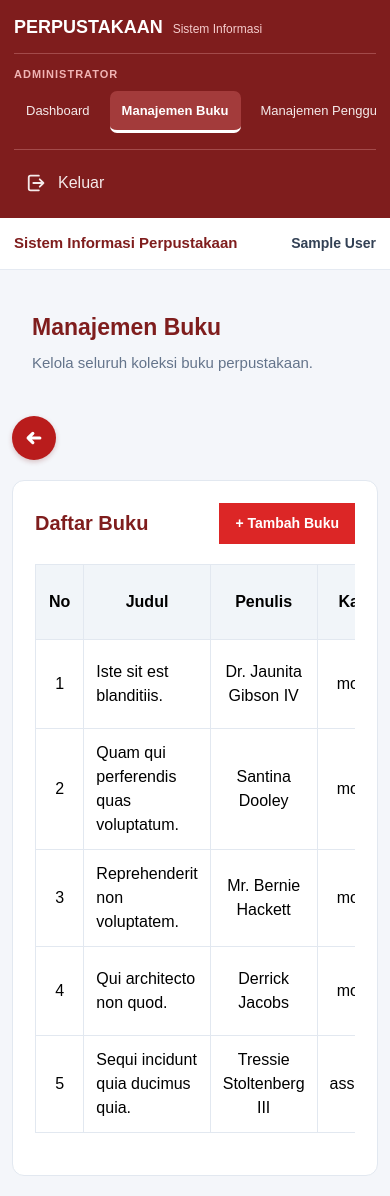
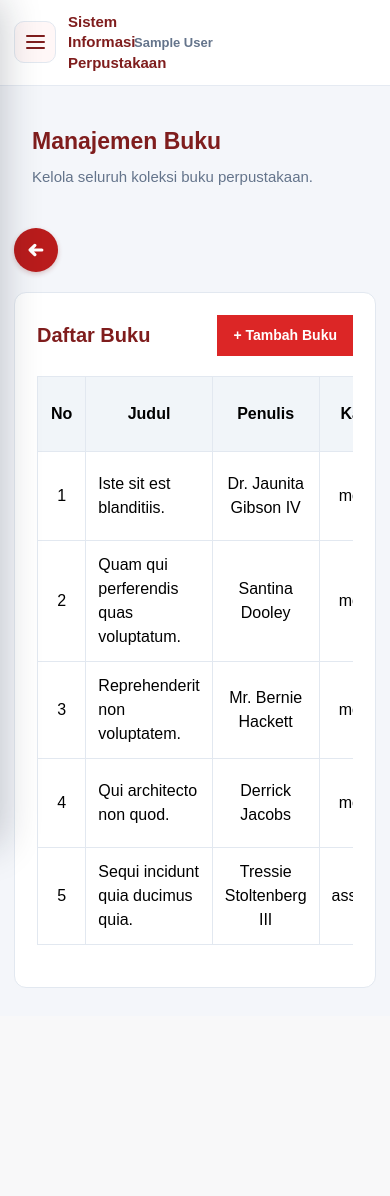
Before and after one commit to zalukhuideal-tech/perpustakaan_250441100059_Modul7, a Laravel app: page /admin/buku in a window 390 px wide. After the commit the page ends 988 px from the top, so only its background shows below. Run offline with Laravel 12, Linux system fonts and the light colour scheme; the visitor is signed in with stand-in values (Sample User, id 1); data comes from the database, SQL or seed files in the repository; style sheets or scripts are compiled from the project's sources; parts of the project's set-up code (start-up, migrations or seed data) failed here and were passed over.

Commit message:
Soal 4: tambahkan hamburger menu untuk dashboard mobile

```diff
--- a/resources/css/admin.css
+++ b/resources/css/admin.css
@@ -3,6 +3,16 @@
     min-height: 100vh;
     background: #f4f6fa;
     font-family: Arial, sans-serif;
+}
+
+[x-cloak] {
+    display: none !important;
+}
+
+.admin-mobile-overlay,
+.admin-mobile-menu-button,
+.admin-mobile-close {
+    display: none;
 }
 
 .admin-sidebar {
@@ -545,16 +555,29 @@
 @media (max-width: 650px) {
 
     .admin-sidebar {
-        position: static;
-        width: 100%;
+        position: fixed;
+        z-index: 1100;
+        width: min(82vw, 310px);
         min-width: 0;
-        height: auto;
-        padding: 14px;
-        overflow: visible;
+        height: 100dvh;
+        padding: 24px 16px;
+        overflow-y: auto;
+        box-shadow: 16px 0 38px rgba(15, 23, 42, 0.24);
+        transform: translateX(-105%);
+        transition: transform 0.25s ease;
     }
 
-    .admin-wrapper {
+    .admin-sidebar.is-open {
+        transform: translateX(0);
+    }
+
+    .admin-mobile-overlay {
+        position: fixed;
+        z-index: 1050;
+        inset: 0;
         display: block;
+        background: rgba(15, 23, 42, 0.55);
+        backdrop-filter: blur(2px);
     }
 
     .admin-main {
@@ -564,9 +587,10 @@
 
     .admin-brand {
         display: flex;
-        align-items: baseline;
-        gap: 10px;
-        padding: 0 0 12px;
+        align-items: flex-start;
+        justify-content: space-between;
+        gap: 12px;
+        padding: 0 4px 18px;
     }
 
     .admin-brand h2 {
@@ -578,30 +602,27 @@
     }
 
     .admin-role {
-        margin: 12px 0 8px;
+        margin: 18px 4px 10px;
         font-size: 11px;
     }
 
     .admin-menu {
-        flex-direction: row;
-        gap: 8px;
-        overflow-x: auto;
-        padding-bottom: 4px;
-        scrollbar-width: thin;
+        flex-direction: column;
+        gap: 6px;
+        overflow: visible;
     }
 
     .admin-menu a {
-        flex: 0 0 auto;
-        padding: 10px 12px;
-        border-left: 0;
-        border-bottom: 3px solid transparent;
-        font-size: 13px;
-        white-space: nowrap;
+        padding: 13px 14px;
+        border-left: 4px solid transparent;
+        border-bottom: 0;
+        font-size: 14px;
+        white-space: normal;
     }
 
     .admin-menu a.active {
-        border-left: 0;
-        border-bottom-color: #ffffff;
+        border-left: 4px solid #ffffff;
+        border-bottom-color: transparent;
     }
 
     .admin-sidebar-bottom {
@@ -610,8 +631,50 @@
     }
 
     .admin-logout-button {
-        width: auto;
-        padding: 9px 12px;
+        width: 100%;
+        padding: 12px 14px;
+    }
+
+    .admin-mobile-menu-button {
+        display: inline-flex;
+        flex: 0 0 auto;
+        flex-direction: column;
+        align-items: center;
+        justify-content: center;
+        gap: 4px;
+        width: 42px;
+        height: 42px;
+        padding: 0;
+        border: 1px solid #e2e8f0;
+        border-radius: 10px;
+        background: #fff7f7;
+        color: #7f1d1d;
+        cursor: pointer;
+    }
+
+    .admin-mobile-menu-button span {
+        display: block;
+        width: 19px;
+        height: 2px;
+        border-radius: 2px;
+        background: currentColor;
+    }
+
+    .admin-mobile-close {
+        display: inline-flex;
+        align-items: center;
+        justify-content: center;
+        flex: 0 0 auto;
+        width: 34px;
+        height: 34px;
+        padding: 0;
+        border: 1px solid #b85a5a;
+        border-radius: 9px;
+        background: transparent;
+        color: #ffffff;
+        font-size: 27px;
+        line-height: 1;
+        cursor: pointer;
     }
 
     .admin-card-grid {
@@ -619,23 +682,32 @@
     }
 
     .admin-topbar {
-        min-height: 0;
-        padding: 14px;
-        flex-wrap: wrap;
-        gap: 8px;
+        min-height: 66px;
+        padding: 12px 14px;
+        gap: 12px;
     }
 
     .admin-topbar-title {
+        flex: 1;
+        min-width: 0;
         font-size: 15px;
+        line-height: 1.35;
+    }
+
+    .admin-user-name {
+        width: 100%;
+        padding-left: 54px;
+        color: #64748b;
+        font-size: 13px;
     }
 
     .admin-content {
-        padding: 20px 12px;
+        padding: 20px 14px 28px;
         overflow-x: auto;
     }
 
     .admin-welcome {
-        padding: 20px;
+        padding: 18px;
     }
 
     .admin-welcome h1 {
@@ -648,4 +720,9 @@
         flex-direction: column;
     }
 
+    .admin-card {
+        min-height: 0;
+        padding: 18px;
+    }
+
 }
--- a/resources/views/components/admin-layout.blade.php
+++ b/resources/views/components/admin-layout.blade.php
@@ -12,24 +12,27 @@
 
 <body>
 
-    <div class="admin-wrapper">
+    <div class="admin-wrapper" x-data="{ mobileMenuOpen: false }" @keydown.escape.window="mobileMenuOpen = false">
 
-        {{-- SIDEBAR KIRI --}}
-        <aside class="admin-sidebar">
+        <div class="admin-mobile-overlay" x-cloak x-show="mobileMenuOpen" x-transition.opacity @click="mobileMenuOpen = false"></div>
 
-            {{-- IDENTITAS APLIKASI --}}
+        <aside id="mobile-navigation" class="admin-sidebar" :class="{ 'is-open': mobileMenuOpen }">
+
             <div class="admin-brand">
-                <h2>PERPUSTAKAAN</h2>
-                <p>Sistem Informasi</p>
+                <div>
+                    <h2>PERPUSTAKAAN</h2>
+                    <p>Sistem Informasi</p>
+                </div>
+                <button type="button" class="admin-mobile-close" @click="mobileMenuOpen = false" aria-label="Tutup menu">
+                    <span aria-hidden="true">×</span>
+                </button>
             </div>
 
-            {{-- ROLE PENGGUNA --}}
             <div class="admin-role">
                 ADMINISTRATOR
             </div>
 
-            {{-- MENU SIDEBAR --}}
-            <nav class="admin-menu">
+            <nav class="admin-menu" @click="mobileMenuOpen = false">
 
                 @can('dashboard.admin')
                     <a href="{{ route('admin.dashboard') }}"
@@ -104,11 +107,15 @@
 
         </aside>
 
-        {{-- KONTEN KANAN --}}
         <main class="admin-main">
 
-            {{-- TOPBAR --}}
             <header class="admin-topbar">
+
+                <button type="button" class="admin-mobile-menu-button" @click="mobileMenuOpen = !mobileMenuOpen" :aria-expanded="mobileMenuOpen.toString()" aria-controls="mobile-navigation" aria-label="Buka menu navigasi">
+                    <span></span>
+                    <span></span>
+                    <span></span>
+                </button>
 
                 <h3 class="admin-topbar-title">
                     Sistem Informasi Perpustakaan
@@ -120,7 +127,6 @@
 
             </header>
 
-            {{-- ISI HALAMAN --}}
             <section class="admin-content">
                 {{ $slot }}
             </section>
```
Also changed, not shown: resources/views/components/petugas-layout.blade.php (+18 -5 lines), resources/views/components/siswa-layout.blade.php (+18 -5 lines).
